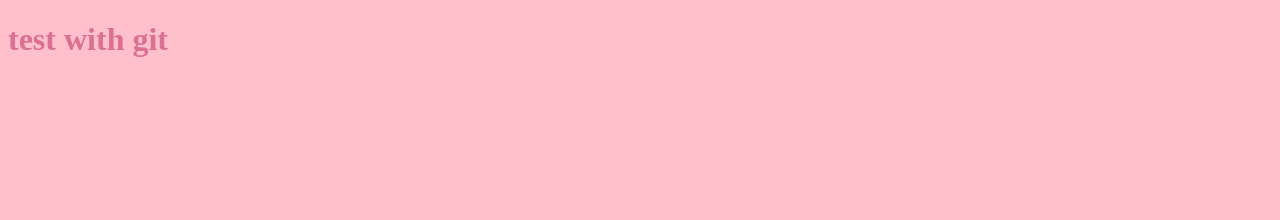
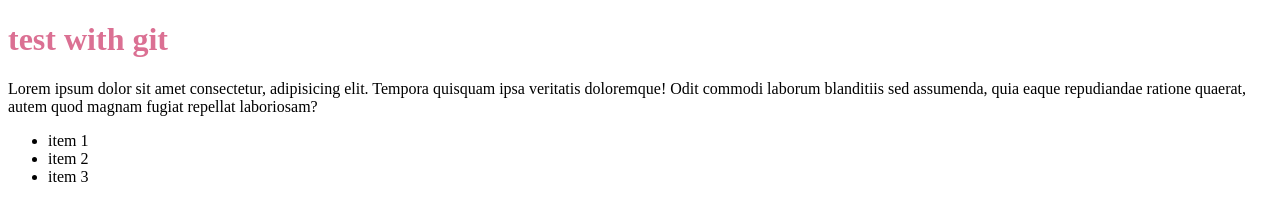
Before and after one commit to sandypranjic/test_repo, a plain HTML site: page index.html in a window 1280 px wide. Drawn offline with Linux system fonts and the light colour scheme.

Commit message:
added new file and updated others

```diff
--- a/index.html
+++ b/index.html
@@ -11,5 +11,11 @@
     <h1>
         test with git
     </h1>
+    <p>Lorem ipsum dolor sit amet consectetur, adipisicing elit. Tempora quisquam ipsa veritatis doloremque! Odit commodi laborum blanditiis sed assumenda, quia eaque repudiandae ratione quaerat, autem quod magnam fugiat repellat laboriosam?</p>
+    <ul>
+        <li>item 1</li>
+        <li>item 2</li>
+        <li>item 3</li>
+    </ul>
 </body>
 </html>
--- a/styles/header.css
+++ b/styles/header.css
@@ -1,7 +1,3 @@
-body {
-    background-color: pink;
-}
-
 h1 {
     color: palevioletred;
 }
--- /dev/null
+++ b/styles/main.css
@@ -0,0 +1,3 @@
+body {
+    background-color: pink;
+}
```
